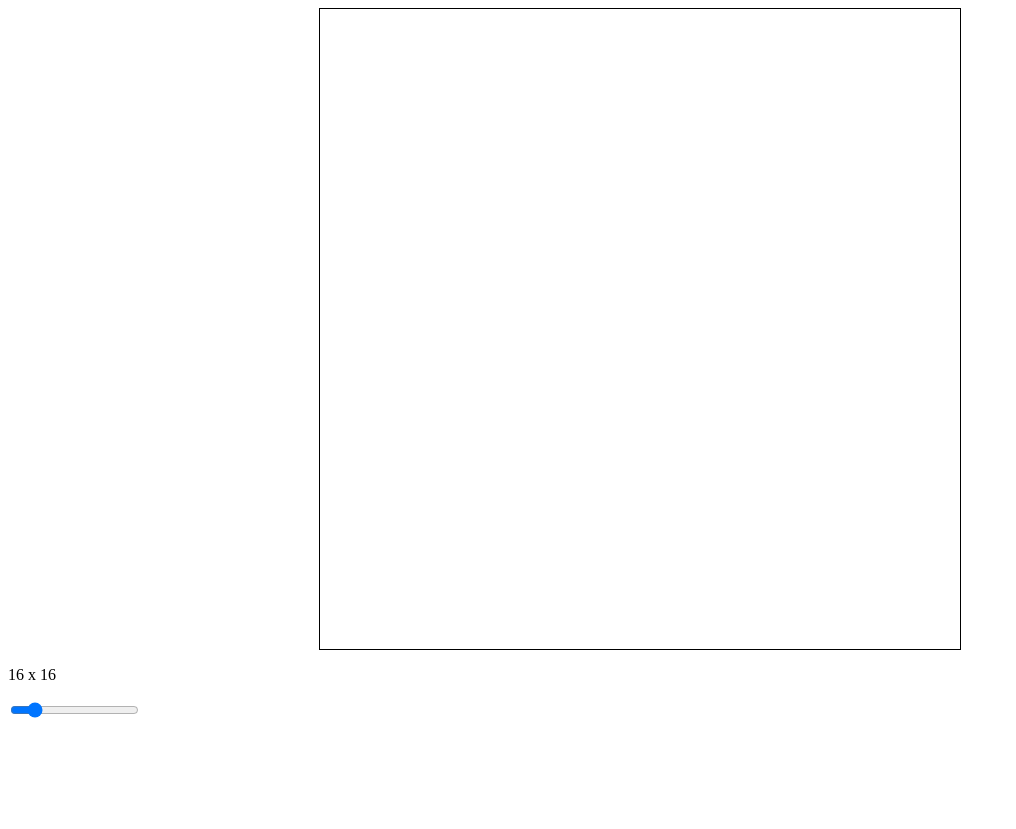
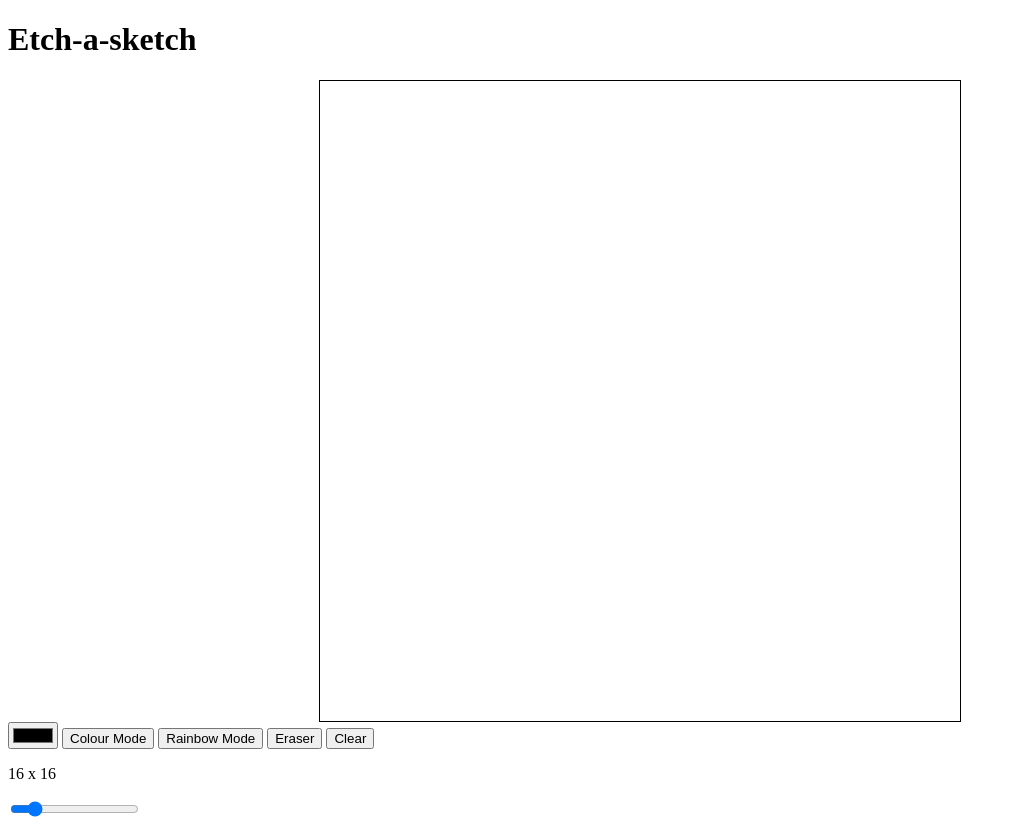
Before and after one commit to Deshawn-JnBaptiste/etch-a-sketch, a plain HTML site: page index.html in a window 1280 px wide. Shown: the whole page, without its empty margins (0-1016 px from the left). Before the commit the page ends 800 px from the top, so only its background shows below. Drawn offline with Linux system fonts and the light colour scheme.

Commit message:
Add buttons for different options and add a colour input that changes the tile colour

```diff
--- a/index.html
+++ b/index.html
@@ -7,11 +7,20 @@
     <link rel="stylesheet" href="styles.css">
 </head>
 <body>
+    <h1>Etch-a-sketch</h1>
     <div id="gridContainer">
     </div>
     <div>
-        <p id="gridLabel">Grid Size</p>
-    <input type="range" name="gridSize" id="gridSize" min="1" max="100">
+        <div id="Options">
+            <input type="color" name="colourPicker" id="colourPicker">
+           <button>Colour Mode</button>
+           <button>Rainbow Mode</button>
+           <button>Eraser</button>
+           <button>Clear</button>
+            <p id="gridLabel">Grid Size</p>
+            <input type="range" name="gridSize" id="gridSize" min="1" max="100">
+        </div>
+
     </div>
     <script src="script.js"></script>
 </body>
--- a/script.js
+++ b/script.js
@@ -1,6 +1,7 @@
 const gridContainer = document.querySelector("#gridContainer");
-const gridSize = document.querySelector("#gridSize")
-const gridLabel = document.querySelector("#gridLabel")
+const gridSize = document.querySelector("#gridSize");
+const gridLabel = document.querySelector("#gridLabel");
+const colourPicker = document.querySelector("#colourPicker");
 let mouseDown = false;
 
 createGrid(16)
@@ -22,7 +23,7 @@ function createGrid(size) {
           })
           tile.addEventListener("mouseover", () =>  {
                if (mouseDown) {
-               tile.style.backgroundColor = "blue"
+               tile.style.backgroundColor = `${colourPicker.value}`
                }
           })
           tile.addEventListener("mouseup",()=> {
```
